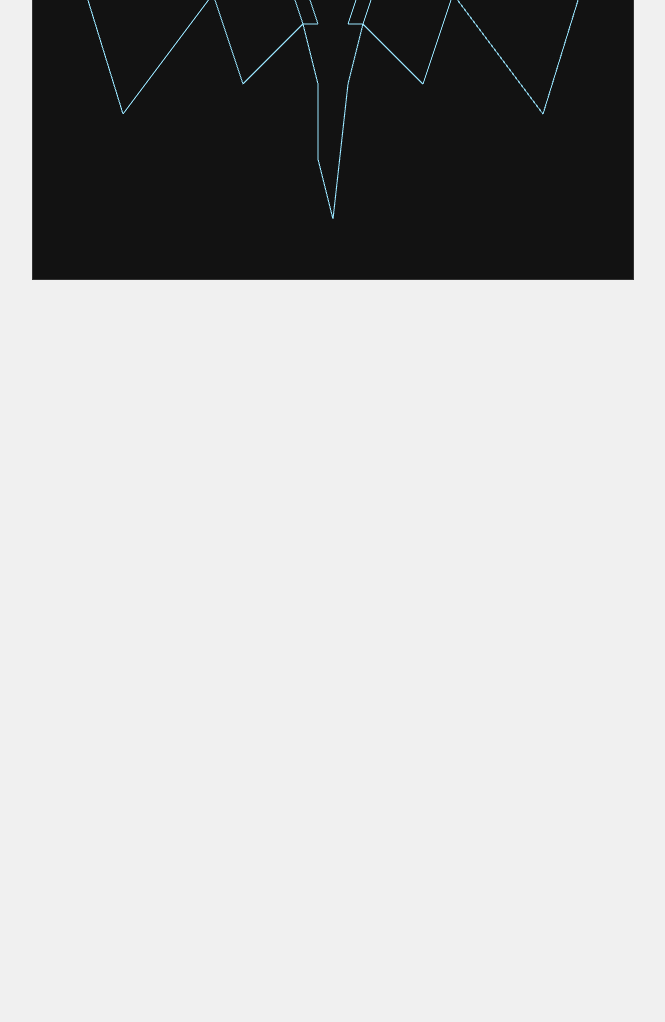
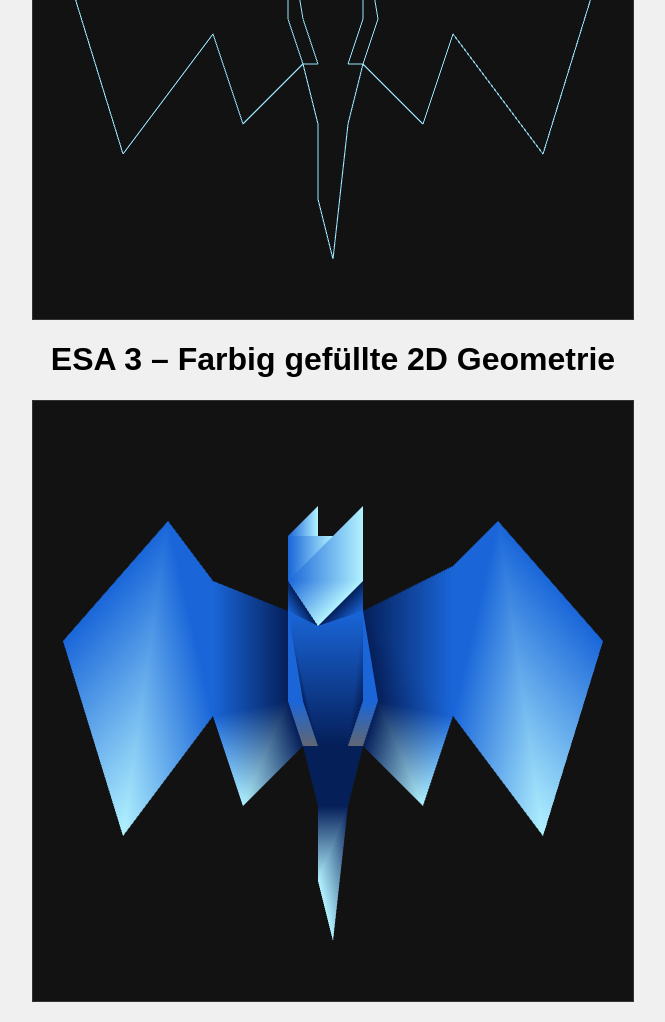
Before and after one commit to BryanLemcke/GVT_Semester4, a plain HTML site: page index.html in a window 1280 px wide. Shown: the part 940-1962 px from the top of the page, without its empty margins (307-972 px from the left). Before the commit the page ends 1240 px from the top, so only its background shows below. Drawn offline with Linux system fonts and the light colour scheme.

Commit message:
Add ESA3

```diff
--- a/esa2script.js
+++ b/esa2script.js
@@ -1,4 +1,4 @@
-
+{
 const GRID_W = 40;
 const GRID_H = 40;
 const FLIP_Y = false;
@@ -17,7 +17,7 @@ const paths = [
   },
 ];
 
-const canvas = document.getElementById('glcanvas');
+const canvas = document.getElementById('glcanvas2');
 const gl = canvas && canvas.getContext('webgl', { antialias: true });
 
 function resize() {
@@ -117,3 +117,4 @@ function draw() {
   }
 }
 draw();
+}
--- /dev/null
+++ b/esa3script.js
@@ -0,0 +1,206 @@
+{
+  const GRID_W = 40;
+const GRID_H = 40;
+const FLIP_Y = false;
+
+const canvas = document.getElementById('glcanvas3');
+const gl = canvas && canvas.getContext('webgl', { antialias: true });
+
+function resize() {
+  const dpr = Math.min(window.devicePixelRatio || 1, 2);
+  const displayWidth  = Math.round(canvas.clientWidth  * dpr);
+  const displayHeight = Math.round(canvas.clientHeight * dpr);
+  if (canvas.width !== displayWidth || canvas.height !== displayHeight) {
+    canvas.width  = displayWidth;
+    canvas.height = displayHeight;
+  }
+  gl.viewport(0, 0, gl.drawingBufferWidth, gl.drawingBufferHeight);
+}
+window.addEventListener('resize', () => { resize(); draw(); });
+
+const vsSource = `
+  attribute vec2 aPos;
+  attribute vec3 aColor;
+  varying vec3 vColor;
+  void main() {
+    vColor = aColor;
+    gl_Position = vec4(aPos, 0.0, 1.0);
+  }
+`;
+const fsSource = `
+  precision mediump float;
+  varying vec3 vColor;
+  void main() {
+    gl_FragColor = vec4(vColor, 1.0);
+  }
+`;
+
+function compile(type, src) {
+  const sh = gl.createShader(type);
+  gl.shaderSource(sh, src);
+  gl.compileShader(sh);
+  if (!gl.getShaderParameter(sh, gl.COMPILE_STATUS)) {
+    const info = gl.getShaderInfoLog(sh);
+    gl.deleteShader(sh);
+    throw new Error('Shader-Fehler:\\n' + info);
+  }
+  return sh;
+}
+
+const vs = compile(gl.VERTEX_SHADER, vsSource);
+const fs = compile(gl.FRAGMENT_SHADER, fsSource);
+const program = gl.createProgram();
+gl.attachShader(program, vs);
+gl.attachShader(program, fs);
+gl.linkProgram(program);
+gl.useProgram(program);
+
+const aPos   = gl.getAttribLocation(program, 'aPos');
+const aColor = gl.getAttribLocation(program, 'aColor');
+
+function toNDC(xg, yg) {
+  let y = yg;
+  if (FLIP_Y) y = GRID_H - yg;
+  const x = (2 * (xg / GRID_W)) - 1;
+  const yn = (2 * (y  / GRID_H)) - 1;
+  return [x, yn];
+}
+function colorIceBlue() {
+  return [0.70, 0.95, 1.00];
+}
+function colorIceBlueDark() {
+  return [0.10, 0.40, 0.85];
+}
+function colorDeepBlue() {
+  return [0.02, 0.12, 0.35];
+}
+function colorGray() {
+  return [0.38, 0.40, 0.45];
+}
+function lerp(a,b,t){ return a + (b-a)*t; }
+function lerp3(c0,c1,t){ return [ lerp(c0[0],c1[0],t), lerp(c0[1],c1[1],t), lerp(c0[2],c1[2],t) ]; }
+
+// Punkte A–Z und a–h
+const Vertices = {
+  A:[20,4],  B:[19,8],  C:[19,13], D:[18,17], E:[19,17], F:[18,20], G:[17,26], H:[17,20], I:[14,13], J:[12,19], K:[6,11],  L:[2,24],
+  M:[9,32],  N:[12,28], O:[17,28], P:[19,25], Q:[17,31], R:[19,33], S:[19,31], T:[20,31], U:[22,33], Vv:[22,28], W:[22,26], X:[23,20],
+  Y:[22,17], Z:[21,17], a:[22,20], b:[28,29], c:[31,32], d:[38,24], e:[34,11], f:[28,19], g:[26,13], h:[21,13]
+};
+
+// Dreiecke mit Farben
+const TRI = [
+  // Schwanz
+  ['A','B','h', { colors: [ colorIceBlue, colorIceBlue, colorDeepBlue] }],
+  ['B','C','h', { colors: [ colorIceBlue, colorDeepBlue, colorDeepBlue] }],
+  ['C','D','E', { colors: [ colorDeepBlue, colorDeepBlue, colorDeepBlue] }],
+  ['C','E','h', { colors: [ colorDeepBlue, colorDeepBlue,colorDeepBlue] }],
+  ['h','E','Z', { colors: [ colorDeepBlue, colorDeepBlue, colorDeepBlue] }],
+  ['h','Z','Y', { colors: [ colorDeepBlue, colorDeepBlue, colorDeepBlue] }],
+
+  // linker Arm
+  ['D','E','F', { colors: [ colorGray, colorGray, colorIceBlueDark] }],
+  ['D','H','F', { colors: [ colorGray, colorIceBlueDark, colorIceBlueDark] }],
+  ['H','G','F', { colors: [ colorIceBlueDark, colorIceBlueDark, colorIceBlueDark] }],
+
+  // rechter Arm
+  ['Y','Z','a', { colors: [ colorGray, colorGray, colorIceBlueDark] }],
+  ['Y','a','X', { colors: [ colorGray, colorIceBlueDark, colorIceBlueDark] }],
+  ['a','W','X', { colors: [ colorIceBlueDark, colorIceBlueDark, colorIceBlueDark] }],
+
+  // Körper
+  ['E','W','Z', { colors: [ colorDeepBlue, colorIceBlueDark, colorDeepBlue] }],
+  ['z','W','a', { colors: [ colorDeepBlue, colorIceBlueDark, colorDeepBlue] }],
+  ['E','F','G', { colors: [ colorDeepBlue, colorDeepBlue, colorIceBlueDark] }],
+  ['E','G','W', { colors: [ colorDeepBlue, colorIceBlueDark, colorIceBlueDark] }],
+  ['G','P','W', { colors: [ colorIceBlueDark, colorDeepBlue, colorDeepBlue] }],
+  ['G','P','O', { colors: [ colorIceBlueDark, colorDeepBlue, colorDeepBlue] }],
+  ['P','Vv','W', { colors:[ colorDeepBlue, colorDeepBlue, colorIceBlueDark] }],
+
+  // Kopf
+  ['P','O','Vv', { colors: [ colorIceBlue, colorIceBlueDark, colorIceBlue] }],
+  ['O','Q','T', { colors: [ colorIceBlueDark, colorIceBlueDark, colorIceBlue] }],
+  ['O','Vv','U', { colors: [ colorIceBlueDark, colorIceBlue, colorIceBlue] }],
+  ['Q','R','S', { colors: [ colorIceBlueDark, colorIceBlue, colorIceBlue] }],
+
+  // linker Flügel
+  ['D','I','H', { colors: [ colorDeepBlue, colorIceBlue, colorDeepBlue] }],
+  ['I','J','H', { colors: [ colorIceBlue, colorIceBlueDark, colorDeepBlue] }],
+  ['H','J','G', { colors: [ colorDeepBlue, colorIceBlueDark, colorDeepBlue] }],
+  ['J','N','G', { colors: [ colorIceBlueDark, colorIceBlueDark, colorDeepBlue] }],
+  ['J','M','N', { colors: [ colorIceBlueDark, colorIceBlueDark, colorIceBlueDark] }],
+  ['J','K','M', { colors: [ colorIceBlueDark, colorIceBlue, colorIceBlueDark] }],
+  ['K','L','M', { colors: [ colorIceBlue, colorIceBlueDark, colorIceBlueDark] }],
+
+  // rechter Flügel
+  ['g','Y','X', { colors: [ colorIceBlue, colorDeepBlue, colorDeepBlue] }],
+  ['X','W','f', { colors: [ colorDeepBlue, colorDeepBlue, colorIceBlueDark] }],
+  ['g','X','f', { colors: [ colorIceBlue, colorDeepBlue, colorIceBlueDark] }],
+  ['f','W','b', { colors: [ colorIceBlueDark, colorDeepBlue, colorIceBlueDark] }],
+  ['f','b','c', { colors: [ colorIceBlueDark, colorIceBlueDark, colorIceBlueDark] }],
+  ['f','c','e', { colors: [ colorIceBlueDark, colorIceBlueDark, colorIceBlue] }],
+  ['e','c','d', { colors: [ colorIceBlue, colorIceBlueDark, colorIceBlueDark] }]
+];
+
+
+function posFromName(name){
+
+  if (name === 'z') name = 'Z';
+  const p = Vertices[name];
+  return toNDC(p[0], p[1]);
+}
+
+function colFromEntry(entry, name){
+  if (Array.isArray(entry)) return entry;
+  if (typeof entry === 'function') return entry()
+  const p = Vertices[name];
+  return colorFromY(p[1]);
+}
+
+const positionsArr = [];
+const colorsArr = [];
+
+for (const tri of TRI) {
+  const [n0, n1, n2, opts] = tri;
+  const names = [n0, n1, n2];
+  const cols  = (opts && opts.colors) || [];
+
+  for (let i = 0; i < 3; i++) {
+    const nm = names[i];
+    const [x, y] = posFromName(nm);
+    positionsArr.push(x, y);
+
+    const c = colFromEntry(cols[i], nm);
+    colorsArr.push(c[0], c[1], c[2]);
+  }
+}
+
+const positions = new Float32Array(positionsArr);
+const colors    = new Float32Array(colorsArr);
+
+const posBuffer   = gl.createBuffer();
+const colorBuffer = gl.createBuffer();
+
+function draw() {
+  resize();
+  gl.clearColor(0.07, 0.07, 0.07, 1.0);
+  gl.clear(gl.COLOR_BUFFER_BIT);
+
+  // Positionen
+  gl.bindBuffer(gl.ARRAY_BUFFER, posBuffer);
+  gl.bufferData(gl.ARRAY_BUFFER, positions, gl.STATIC_DRAW);
+  gl.enableVertexAttribArray(aPos);
+  gl.vertexAttribPointer(aPos, 2, gl.FLOAT, false, 0, 0);
+
+  // Farben
+  gl.bindBuffer(gl.ARRAY_BUFFER, colorBuffer);
+  gl.bufferData(gl.ARRAY_BUFFER, colors, gl.STATIC_DRAW);
+  gl.enableVertexAttribArray(aColor);
+  gl.vertexAttribPointer(aColor, 3, gl.FLOAT, false, 0, 0);
+
+  // Zeichnen
+  gl.disable(gl.CULL_FACE);
+  gl.drawArrays(gl.TRIANGLES, 0, positions.length / 2);
+}
+
+draw();
+}
--- a/index.html
+++ b/index.html
@@ -47,8 +47,14 @@
 
   <h1>ESA 2 – 2D Geometrie aus Linien</h1>
   <section id="esa2">
-    <canvas id="glcanvas"></canvas>
+    <canvas id="glcanvas2"></canvas>
+  </section>
+  <script src="esa2script.js" defer></script>
 
-  <script src="esa2script.js"></script>
+   <h1>ESA 3 – Farbig gefüllte 2D Geometrie </h1>
+  <section id="esa3">
+    <canvas id="glcanvas3"></canvas>
+  </section>
+  <script src="esa3script.js" defer></script>
 </body>
 </html>
--- a/style.css
+++ b/style.css
@@ -29,7 +29,7 @@ h2 {
 }
 
 .bonus img {
-  width: 60px;
+  width: 100px;
   height: auto;
 }
 
@@ -50,7 +50,7 @@ h2 {
   padding: 8px 16px;
 }
 
-#glcanvas {
+#glcanvas2, #glcanvas3 {
   width: 600px;
   height: 600px;
   display: block;
```
